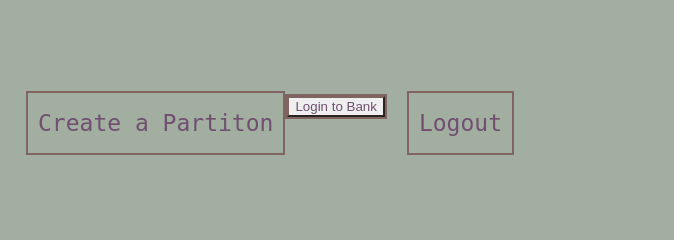
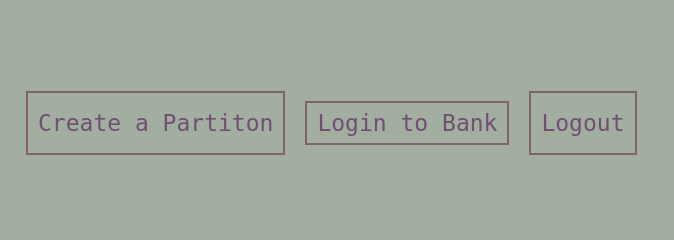
Before and after one commit to SethPalmer3/LogcialBankManager, a Django app: template LBM/users/templates/home.html in a window 1280 px wide. Shown: the part 76-316 px from the top of the page, without its empty margins (0-674 px from the left). Run offline with Django 4.2, Linux system fonts and the light colour scheme; the template is opened without the code that fills it, so the values that code supplies are empty.

Commit message:
Fixed the login to Bank button

```diff
--- a/LBM/users/static/regular_styles.css
+++ b/LBM/users/static/regular_styles.css
@@ -44,3 +44,9 @@
 .button_like:active{
     background-color:grey;
 }
+
+.button {
+    background-color: inherit;
+    line-height: 0vh;
+    border-width: 0px;
+}
--- a/LBM/users/templates/home.html
+++ b/LBM/users/templates/home.html
@@ -1,7 +1,7 @@
 {% load static %}
-<link rel="stylesheet" href="{% static 'home.css' %}">
 <link rel="stylesheet" href="{% static 'regular_styles.css' %}">
 <link rel="stylesheet" href="{% static 'main_color_scheme.css' %}">
+<link rel="stylesheet" href="{% static 'home.css' %}">
 <script src="{% static 'popup.js' %}"></script>
 <!DOCTYPE html>
 <html>
@@ -24,8 +24,7 @@
     {% endfor %}
     <br>
     <a href="{% url 'users:add_partition' %}" class="anchor_wrap text outline button_hover"> Create a Partiton </a>
-    <!-- <a href="{% url 'users:get_bank' %}" class="anchor_wrap text outline button_hover"> Get Bank Info </a> -->
-    <button onclick="openLoginPopup()" class="text outline button_hover button_like"> Login to Bank</button>
+    <button onclick="openLoginPopup()" class="anchor_wrap outline background text button_hover button"> Login to Bank</button>
     <a href="{% url 'users:logout' %}" class="anchor_wrap text outline button_hover"> Logout </a>
 
     {% if messages %}
```
Also changed, not shown: LBM/users/static/home.css (line endings or trailing spaces).
